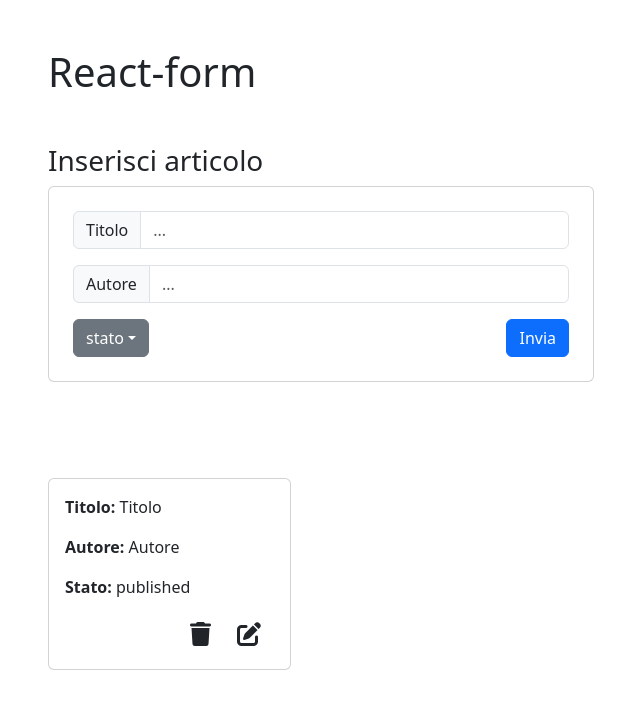
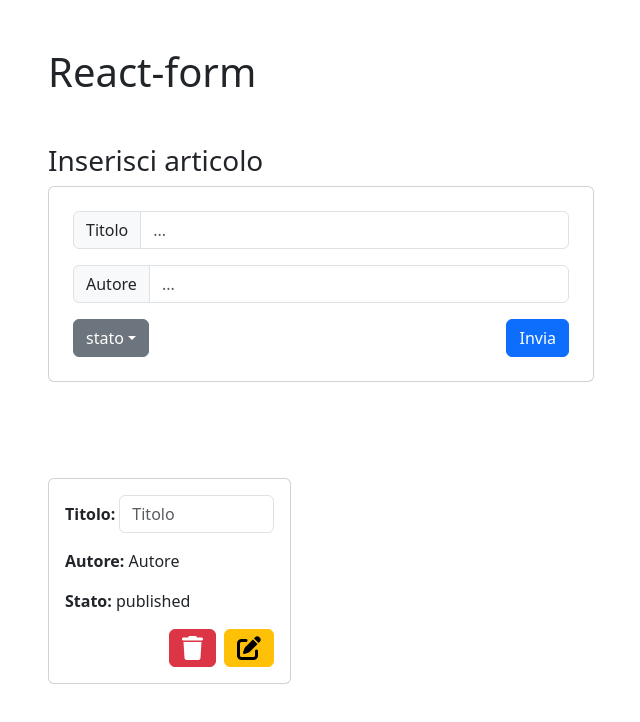
Before and after one commit to emazupp/react-form, a React (Vite) app: page / in a window 1280 px wide. Shown: the top 722 px of the page, without its empty margins (34-674 px from the left). Built offline with nearby package versions, Linux system fonts and the light colour scheme; the HTML template or start-up script is replaced by a standard one.

Commit message:
setEditedTitle and handleEdit added

```diff
--- a/src/assets/css/index.css
+++ b/src/assets/css/index.css
@@ -1,4 +1,3 @@
-#trash-button {
-  background-color: transparent;
-  padding: 5px;
+#input-title-edit {
+  display: inline !important;
 }
--- a/src/components/Button.jsx
+++ b/src/components/Button.jsx
@@ -1,6 +1,6 @@
 export default function Button({ icon, title, handleFunction }) {
   return (
-    <button className="btn" onClick={() => handleFunction(title)}>
+    <button className="btn btn-danger" onClick={() => handleFunction(title)}>
       <i className={`fa-solid fa-${icon} fa-xl`}></i>
     </button>
   );
--- a/src/components/Form/Form.jsx
+++ b/src/components/Form/Form.jsx
@@ -2,10 +2,10 @@ import Dropdown from "./Dropdown";
 import InputText from "./InputText";
 import Button from "../Button";
 
-export default function Form({ handleSubmit, setTitle, setAuthor, setStatus }) {
+export default function Form({ handleCreate, setTitle, setAuthor, setStatus }) {
   return (
     <>
-      <form id="articles-form" onSubmit={handleSubmit}>
+      <form onSubmit={handleCreate}>
         <InputText text="Titolo" setFunction={setTitle} />
         <InputText text="Autore" setFunction={setAuthor} />
 
--- a/src/components/layout/Main.jsx
+++ b/src/components/layout/Main.jsx
@@ -7,9 +7,10 @@ export default function Main() {
   const [title, setTitle] = useState("");
   const [author, setAuthor] = useState("");
   const [status, setStatus] = useState("");
+  const [editedTitle, setEditedTitle] = useState("");
   const [articles, setArticle] = useState(articoli);
 
-  const handleSubmit = (e) => {
+  const handleCreate = (e) => {
     e.preventDefault();
     const newArticle = { title, author, status };
     setArticle([...articles, newArticle]);
@@ -19,6 +20,15 @@ export default function Main() {
     setArticle(articles.filter((item) => item.title != title));
   };
 
+  const handleEdit = (event, title) => {
+    event.preventDefault();
+    const indexEditArticle = articles.findIndex((item) => item.title == title);
+    const newArticles = articles;
+    newArticles[indexEditArticle].title = editedTitle;
+    setArticle(newArticles);
+    setEditedTitle("");
+  };
+
   return (
     <main>
       <h2 className="h3">Inserisci articolo</h2>
@@ -26,7 +36,7 @@ export default function Main() {
         <div className="col-6">
           <div className="card p-4">
             <Form
-              handleSubmit={handleSubmit}
+              handleCreate={handleCreate}
               setTitle={setTitle}
               setAuthor={setAuthor}
               setStatus={setStatus}
@@ -36,14 +46,21 @@ export default function Main() {
       </div>
 
       <div className="row mt-5 g-5">
-        {articles.map((item, index) => {
+        {articles.map((item) => {
           return (
             <>
-              <div key={index} className="col-3">
+              <div key={item.title} className="col-3">
                 <div className="card p-3">
+                  <form onSubmit={(event) => handleEdit(event, item.title)}>
                     {item.title && (
-                    <p>
-                      <b>Titolo:</b> {item.title}
+                      <p className="d-flex align-items-center gap-1">
+                        <b>Titolo:</b>
+                        <input
+                          type="text"
+                          className="form-control"
+                          placeholder={item.title}
+                          onChange={(e) => setEditedTitle(e.target.value)}
+                        />
                       </p>
                     )}
                     {item.author && (
@@ -56,18 +73,17 @@ export default function Main() {
                         <b>Stato:</b> {item.status}
                       </p>
                     )}
-                  <div className="d-flex justify-content-end">
+                    <div className="d-flex justify-content-end gap-2">
                       <Button
                         icon="trash"
                         title={item.title}
                         handleFunction={handleDelete}
                       />
-                    <Button
-                      icon="edit"
-                      title={item.title}
-                      handleFunction={handleDelete}
-                    />
+                      <button type="submit" className="btn btn-warning">
+                        <i className="fa-solid fa-edit fa-xl"></i>
+                      </button>
                     </div>
+                  </form>
                 </div>
               </div>
             </>
```
Lines whose indentation alone changed are shown as unchanged.
